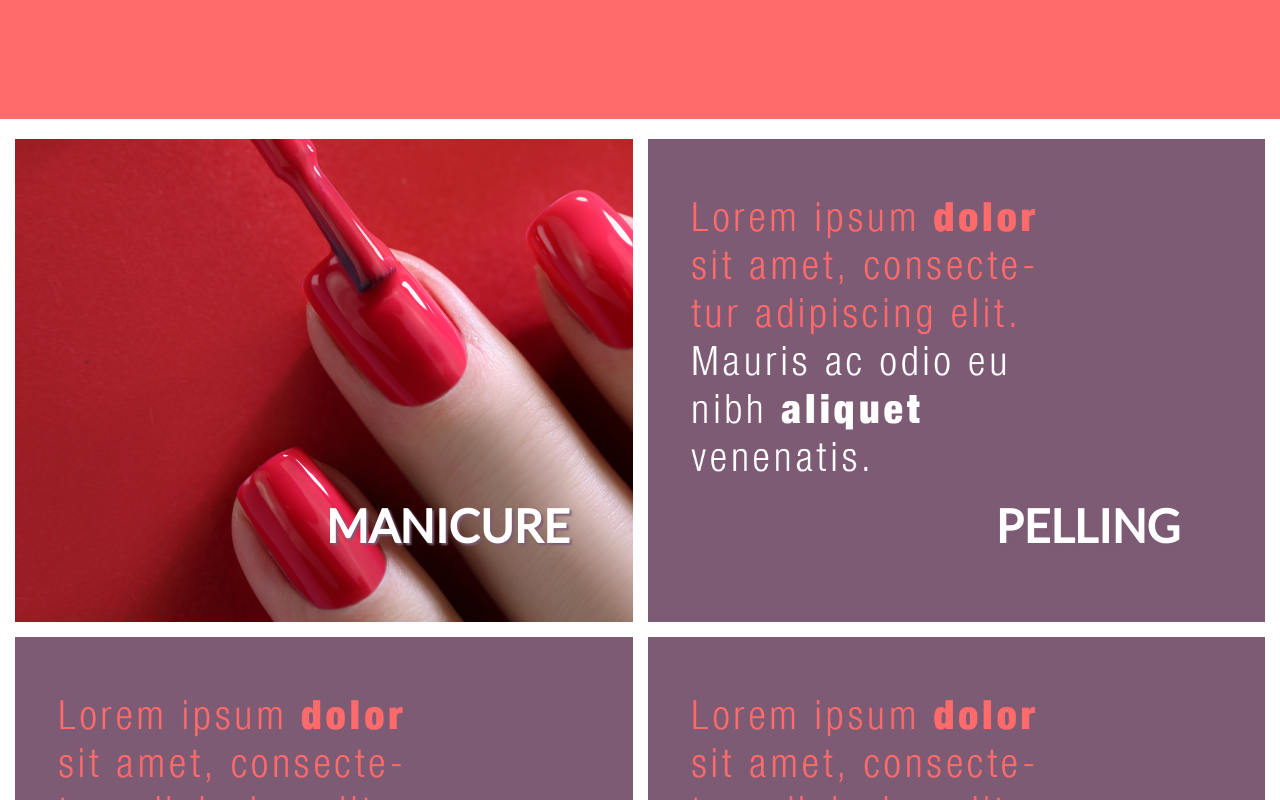
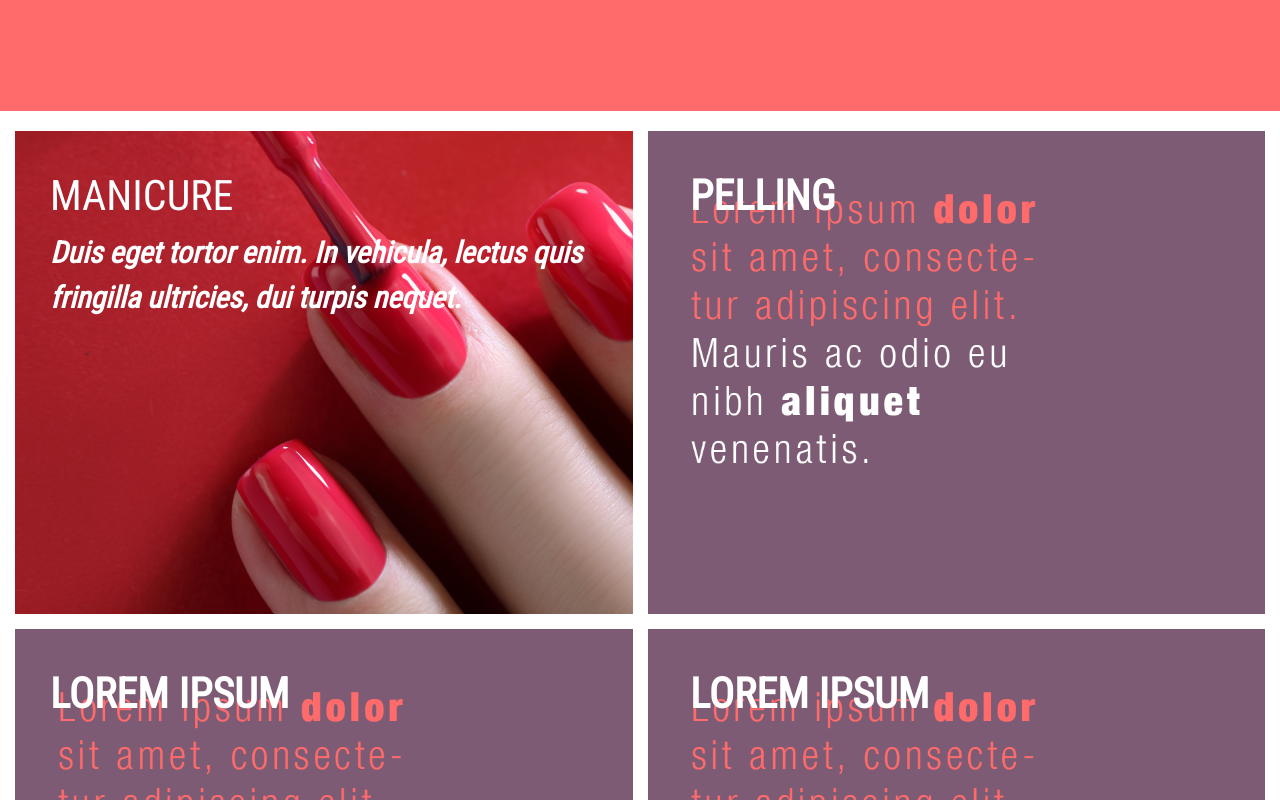
Before and after one commit to MichalStabrawa/lestetic, a plain HTML site: page index.html in a window 1280 px wide. Shown: the part 1240-2040 px from the top of the page. Drawn offline with nearby package versions, Linux system fonts and the light colour scheme.

Commit message:
commit new box content

```diff
--- a/css/style.css
+++ b/css/style.css
@@ -1,6 +1,7 @@
 body {
     box-sizing: border-box;
-    font-family: 'Lato', sans-serif;
+
+    font-family: 'Roboto Condensed', sans-serif;
 }
 
 .nav {
@@ -156,7 +157,7 @@ header .header-wrapper {
 
 .cards-item {
     background: #000;
-
+position: relative;
     overflow: hidden;
 
 }
@@ -172,6 +173,11 @@ header .header-wrapper {
 .cards-item img {
 
     width: 100%;
+    transition: all 1s linear;
+}
+.cards-item img:hover {
+    transform: scale(1.1);
+    transition: all 1s;
 }
 
 .col-content {
@@ -182,14 +188,24 @@ header .header-wrapper {
 .col-content .cards-title {
     position: absolute;
     z-index: 10;
-    top: 80%;
-    left: 70%;
-    transform: translate(-50%, -50%);
+    top: 40px;
+    left: 50px;
+
     color: #fff;
     font-weight: bold;
-    font-size: 46px;
-    text-shadow: 2px 2px 2px #7d5b74;
+    font-size: 42px;
+
 }
+.col-content .cards-title .main-title {
+    font-size: 42px;
+    padding-right: 10px;
+}
+.col-content .cards-title .cards-title-content {
+    font-size: 30px;
+    padding-right: 10px;
+    font-style: italic;
+}
+
 
 /*carousel *!!!!!!!!!!!!!!!!!!!!!!!!!!!!!!!!!!!!!!!!!!!!!!!!!!!!!!!1*/
 .slick-dots {
--- a/index.html
+++ b/index.html
@@ -13,6 +13,7 @@
 
     <link rel="stylesheet" href="https://cdnjs.cloudflare.com/ajax/libs/font-awesome/4.0.0/css/font-awesome.css">
     <link href="https://fonts.googleapis.com/css?family=Lato&display=swap" rel="stylesheet">
+    <link href="https://fonts.googleapis.com/css?family=Roboto+Condensed&display=swap" rel="stylesheet">
     <link rel="stylesheet" href="bootstrap/css/bootstrap.min.css">
     <link rel="stylesheet" href="css/style.css">
     <link rel="stylesheet" href="css/media.css">
@@ -65,7 +66,13 @@
             <div class="row">
                 <div class="col-lg-6 col-content">
                     <div class="cards-item"><img src="./img/nailsA.png"></div>
-                    <h2 class="cards-title">MANICURE</h2>
+                    <div class="cards-title">
+                        <h2 class="main-title">MANICURE</h2>
+                        <p class="cards-title-content">Duis eget tortor enim. In vehicula, lectus quis fringilla ultricies, dui turpis nequet.
+
+                        </p>
+                    </div>
+
                 </div>
                 <div class="col-lg-6 col-content">
                     <div class="cards-item"><img src="./img/kafelek.png"></div>
```
